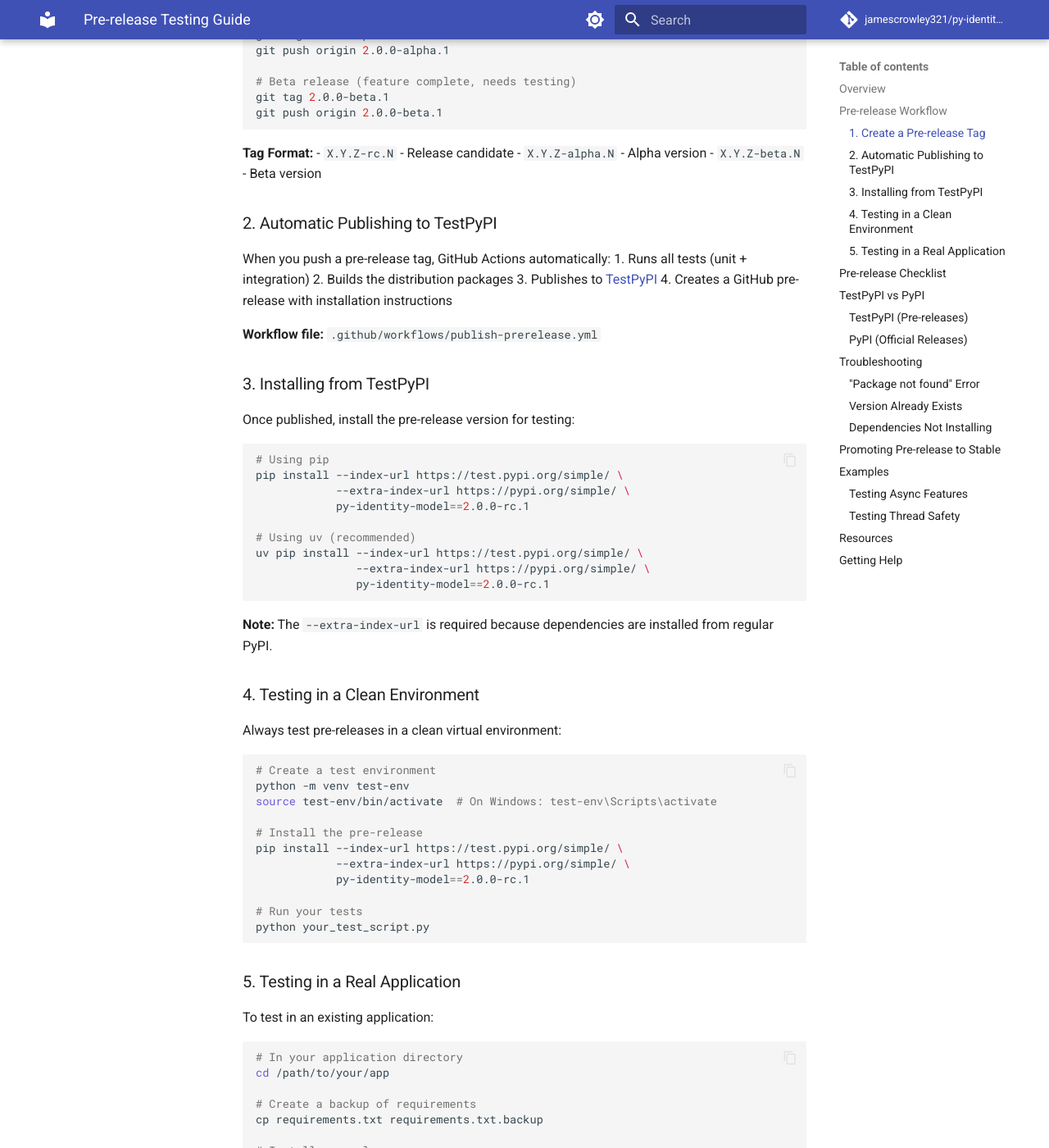
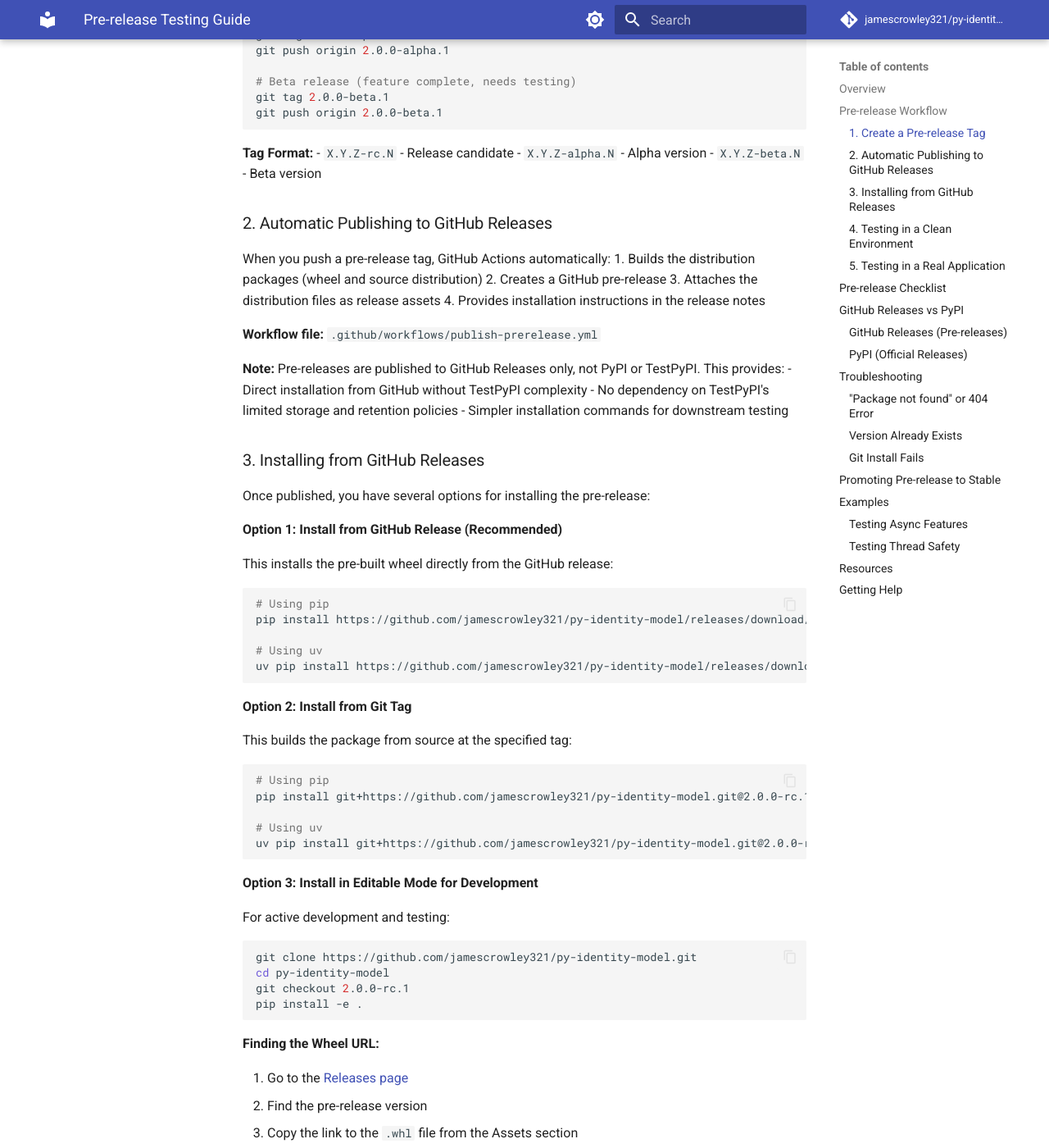
Before and after one commit to jamescrowley321/py-identity-model, an MkDocs documentation site: the page built from docs/pre-release-guide.md, in a window 1280 px wide and 1400 px high, scrolled down 698 px. Shown: the whole window at 82% size. Built offline with MkDocs 1.6.1 and Material for MkDocs 9.7.7, drawn with Linux system fonts in a browser that asks for light colours; comment, search, counter and statistics services are not loaded; some of the changed text lies outside the part shown.

Commit message:
docs: update pre-release workflow to publish to GitHub Releases only
Remove TestPyPI dependency from pre-release workflow in favor of publishing
distribution files directly to GitHub Releases. This simplifies downstream
testing by allowing direct pip installation from GitHub release URLs.

Changes:
- Update .github/workflows/publish-prerelease.yml to publish only to GitHub
- Remove TestPyPI environment and secrets dependency
- Add wheel filename capture for dynamic release notes
- Update release notes with three installation options (wheel URL, git tag, editable)
- Update docs/pre-release-guide.md with GitHub-based installation instructions
- Update CONTRIBUTING.md and docs/contributing.md with pre-release workflow details

Benefits:
- No TestPyPI storage/retention limitations
- Simpler installation commands for testers
- Direct pip install from GitHub release URLs
- All dependencies available without index URL configuration

🤖 Generated with [Claude Code](https://claude.com/claude-code)

Co-Authored-By: Claude <noreply@anthropic.com>

````diff
--- a/docs/pre-release-guide.md
+++ b/docs/pre-release-guide.md
@@ -35,33 +35,66 @@ git push origin 2.0.0-beta.1
 - `X.Y.Z-alpha.N` - Alpha version
 - `X.Y.Z-beta.N` - Beta version
 
-### 2. Automatic Publishing to TestPyPI
+### 2. Automatic Publishing to GitHub Releases
 
 When you push a pre-release tag, GitHub Actions automatically:
-1. Runs all tests (unit + integration)
-2. Builds the distribution packages
-3. Publishes to [TestPyPI](https://test.pypi.org/)
-4. Creates a GitHub pre-release with installation instructions
+1. Builds the distribution packages (wheel and source distribution)
+2. Creates a GitHub pre-release
+3. Attaches the distribution files as release assets
+4. Provides installation instructions in the release notes
 
 **Workflow file:** `.github/workflows/publish-prerelease.yml`
 
-### 3. Installing from TestPyPI
+**Note:** Pre-releases are published to GitHub Releases only, not PyPI or TestPyPI. This provides:
+- Direct installation from GitHub without TestPyPI complexity
+- No dependency on TestPyPI's limited storage and retention policies
+- Simpler installation commands for downstream testing
 
-Once published, install the pre-release version for testing:
+### 3. Installing from GitHub Releases
+
+Once published, you have several options for installing the pre-release:
+
+**Option 1: Install from GitHub Release (Recommended)**
+
+This installs the pre-built wheel directly from the GitHub release:
 
 ```bash
 # Using pip
-pip install --index-url https://test.pypi.org/simple/ \
-            --extra-index-url https://pypi.org/simple/ \
-            py-identity-model==2.0.0-rc.1
+pip install https://github.com/jamescrowley321/py-identity-model/releases/download/2.0.0-rc.1/py_identity_model-2.0.0rc1-py3-none-any.whl
 
-# Using uv (recommended)
-uv pip install --index-url https://test.pypi.org/simple/ \
-               --extra-index-url https://pypi.org/simple/ \
-               py-identity-model==2.0.0-rc.1
+# Using uv
+uv pip install https://github.com/jamescrowley321/py-identity-model/releases/download/2.0.0-rc.1/py_identity_model-2.0.0rc1-py3-none-any.whl
 ```
 
-**Note:** The `--extra-index-url` is required because dependencies are installed from regular PyPI.
+**Option 2: Install from Git Tag**
+
+This builds the package from source at the specified tag:
+
+```bash
+# Using pip
+pip install git+https://github.com/jamescrowley321/py-identity-model.git@2.0.0-rc.1
+
+# Using uv
+uv pip install git+https://github.com/jamescrowley321/py-identity-model.git@2.0.0-rc.1
+```
+
+**Option 3: Install in Editable Mode for Development**
+
+For active development and testing:
+
+```bash
+git clone https://github.com/jamescrowley321/py-identity-model.git
+cd py-identity-model
+git checkout 2.0.0-rc.1
+pip install -e .
+```
+
+**Finding the Wheel URL:**
+
+1. Go to the [Releases page](https://github.com/jamescrowley321/py-identity-model/releases)
+2. Find the pre-release version
+3. Copy the link to the `.whl` file from the Assets section
+4. The release notes will also include the exact installation command
 
 ### 4. Testing in a Clean Environment
 
@@ -72,10 +105,11 @@ Always test pre-releases in a clean virtual environment:
 python -m venv test-env
 source test-env/bin/activate  # On Windows: test-env\Scripts\activate
 
-# Install the pre-release
-pip install --index-url https://test.pypi.org/simple/ \
-            --extra-index-url https://pypi.org/simple/ \
-            py-identity-model==2.0.0-rc.1
+# Install the pre-release (Option 1 - from GitHub release)
+pip install https://github.com/jamescrowley321/py-identity-model/releases/download/2.0.0-rc.1/py_identity_model-2.0.0rc1-py3-none-any.whl
+
+# Or Option 2 - from git tag
+pip install git+https://github.com/jamescrowley321/py-identity-model.git@2.0.0-rc.1
 
 # Run your tests
 python your_test_script.py
@@ -89,13 +123,11 @@ To test in an existing application:
 # In your application directory
 cd /path/to/your/app
 
-# Create a backup of requirements
-cp requirements.txt requirements.txt.backup
+# Install pre-release (Option 1 - from GitHub release)
+pip install https://github.com/jamescrowley321/py-identity-model/releases/download/2.0.0-rc.1/py_identity_model-2.0.0rc1-py3-none-any.whl
 
-# Install pre-release
-pip install --index-url https://test.pypi.org/simple/ \
-            --extra-index-url https://pypi.org/simple/ \
-            py-identity-model==2.0.0-rc.1
+# Or Option 2 - from git tag
+pip install git+https://github.com/jamescrowley321/py-identity-model.git@2.0.0-rc.1
 
 # Test your application
 pytest
@@ -104,8 +136,8 @@ python manage.py test  # Django
 # or
 python -m flask run    # Flask
 
-# Restore original requirements when done
-pip install -r requirements.txt.backup
+# When done, reinstall stable version
+pip install --force-reinstall py-identity-model
 ```
 
 ## Pre-release Checklist
@@ -119,45 +151,61 @@ Before creating a pre-release:
 - [ ] Breaking changes clearly documented
 - [ ] Migration guide updated (if needed)
 
-## TestPyPI vs PyPI
+## GitHub Releases vs PyPI
 
-### TestPyPI (Pre-releases)
-- **URL:** https://test.pypi.org/
+### GitHub Releases (Pre-releases)
+- **URL:** https://github.com/jamescrowley321/py-identity-model/releases
 - **Purpose:** Testing package distribution before official release
-- **Retention:** Packages may be deleted over time
+- **Retention:** Releases can be deleted or updated as needed
 - **Usage:** Pre-release testing only
+- **Installation:** Direct URL to wheel file or git tag
 
 ### PyPI (Official Releases)
 - **URL:** https://pypi.org/
 - **Purpose:** Official package distribution
 - **Retention:** Packages are permanent (cannot be deleted)
 - **Usage:** Production use
+- **Installation:** Standard `pip install py-identity-model`
 
 ## Troubleshooting
 
-### "Package not found" Error
+### "Package not found" or 404 Error
 
-If you get a "package not found" error:
+If you get a 404 error when installing from GitHub:
 
 ```bash
-# Make sure you're using the correct index URL
-pip install --index-url https://test.pypi.org/simple/ \
-            --extra-index-url https://pypi.org/simple/ \
-            py-identity-model==2.0.0-rc.1
+# Verify the release exists
+# Go to: https://github.com/jamescrowley321/py-identity-model/releases
 
-# Check if the version exists
-pip index versions py-identity-model --index-url https://test.pypi.org/simple/
+# Check the exact wheel filename in the release assets
+# The filename format is: py_identity_model-{version}-py3-none-any.whl
+# Note: Version may have dashes converted (e.g., 2.0.0-rc.1 becomes 2.0.0rc1)
+
+# Correct example:
+pip install https://github.com/jamescrowley321/py-identity-model/releases/download/2.0.0-rc.1/py_identity_model-2.0.0rc1-py3-none-any.whl
 ```
 
 ### Version Already Exists
 
-TestPyPI allows overwriting versions, but it's better to increment:
+To create a new pre-release, increment the pre-release number:
 - `2.0.0-rc.1` → `2.0.0-rc.2`
 - `2.0.0-alpha.1` → `2.0.0-alpha.2`
 
-### Dependencies Not Installing
+GitHub Releases can be deleted if needed, but it's better to create new versions.
 
-Always include `--extra-index-url https://pypi.org/simple/` to install dependencies from PyPI.
+### Git Install Fails
+
+If installing from git tag fails:
+
+```bash
+# Make sure git is installed
+git --version
+
+# Try with verbose output to see the error
+pip install -v git+https://github.com/jamescrowley321/py-identity-model.git@2.0.0-rc.1
+
+# Alternative: Install from the wheel URL instead
+```
 
 ## Promoting Pre-release to Stable
 
````
Also changed, not shown: CONTRIBUTING.md (+42 -0 lines), docs/contributing.md (+42 -0 lines), 1 other file.
